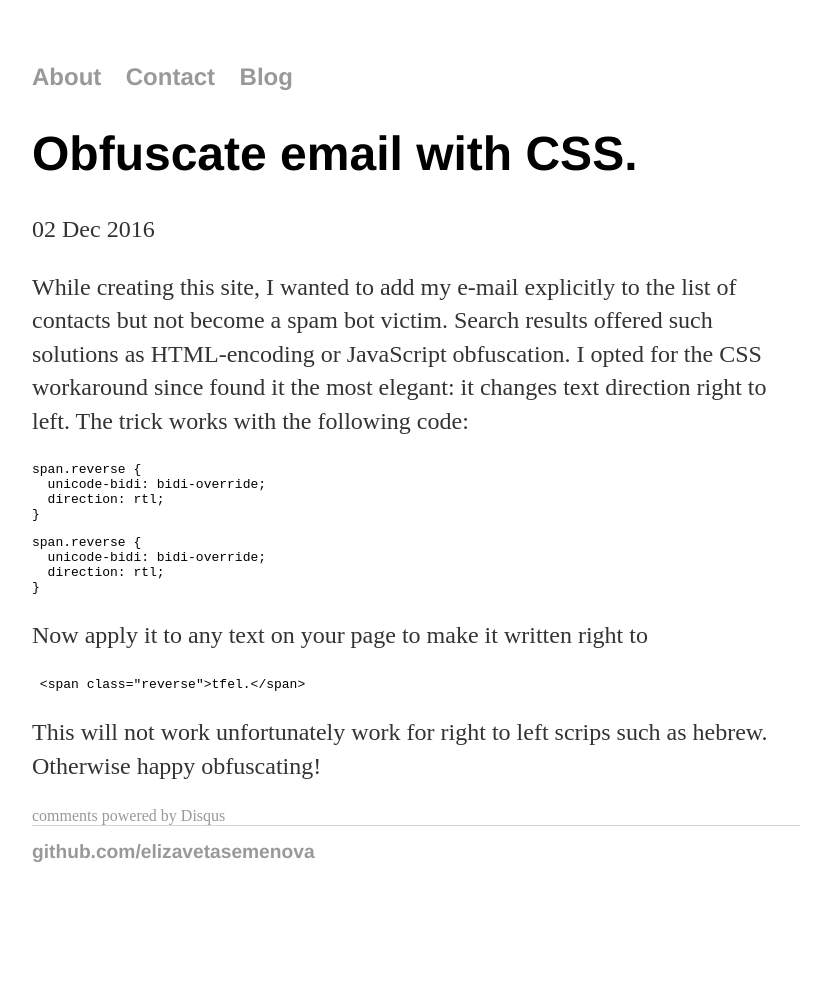
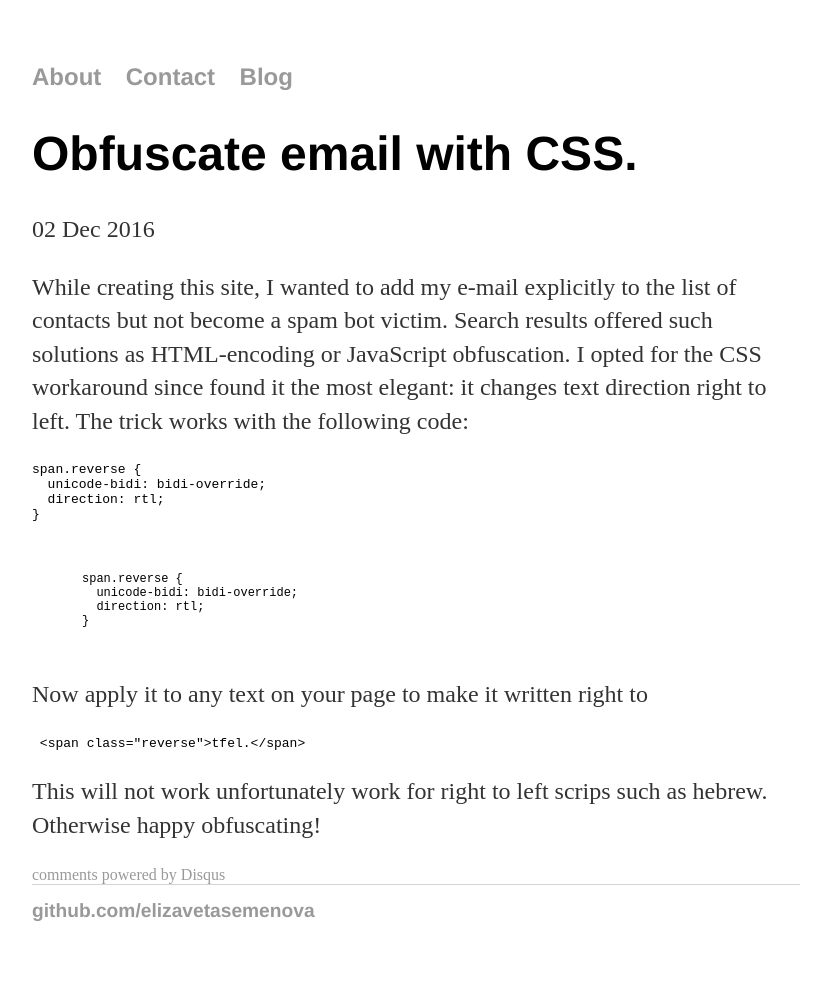
Before and after one commit to elizavetasemenova/elizavetasemenova.github.io, a Jekyll site: the page built from _posts/2016-12-02-obfuscate-email-with-CSS.md, in a window 1280 px wide. Shown: the whole page, without its empty margins (224-1055 px from the left). Built offline with Jekyll 4.4.1, drawn with Linux system fonts in a browser that asks for light colours; comment, search, counter and statistics services are not loaded; before the commit the page ends 926 px from its top, so only the background shows below that.

Commit message:
Update main.css

```diff
--- a/css/main.css
+++ b/css/main.css
@@ -56,3 +56,6 @@
   unicode-bidi: bidi-override;
   direction: rtl;
 }
+
+/* Code */
+pre.prettyprint { padding: 10px !important; margin: 40px; font-size: 12px;}
```
